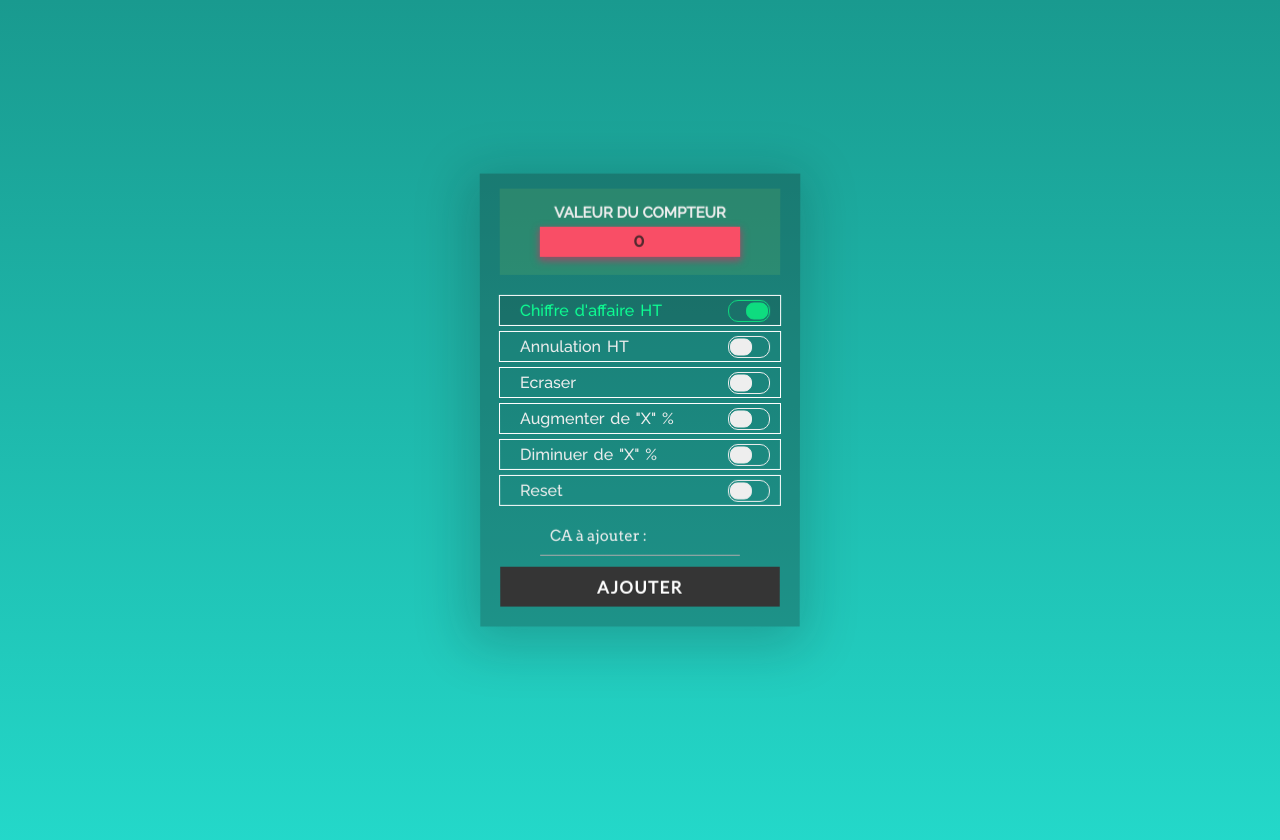
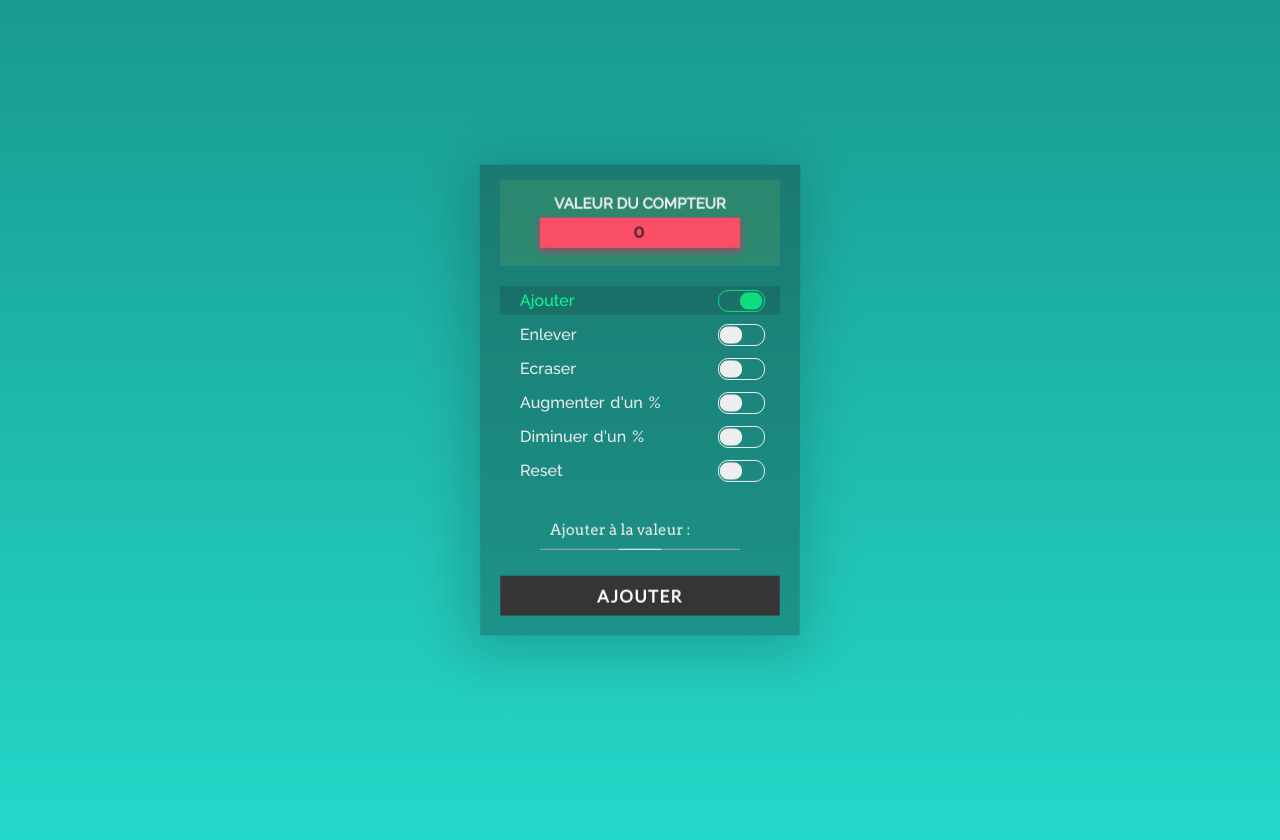
Before and after one commit to blephy/custom-smiirl-counter-api, a PHP site: page /edit/index.php in a window 1280 px wide. Shown: the top 840 px of the page. Run offline with PHP 8.4, Linux system fonts and the light colour scheme.

Commit message:
UX and animation improvement

```diff
--- a/app/config/client.php
+++ b/app/config/client.php
@@ -60,8 +60,8 @@ $_DEFAULT_TITLE_LOG = 'HISTORIQUE';
 $_ACTIONS = [
   'AJOUTER' => [
     ACTIVE => true,
-    HTML_RADIO => 'Chiffre d\'affaire HT',
-    HTML_INPUT => 'CA à ajouter : ',
+    HTML_RADIO => 'Ajouter',
+    HTML_INPUT => 'Ajouter à la valeur : ',
     DISPLAY_INPUT => true,
     HTML_SUBMIT => 'Ajouter',
     MATH => function ($old, $new) {
@@ -70,8 +70,8 @@ $_ACTIONS = [
   ],
   'ENLEVER' => [
     ACTIVE => true,
-    HTML_RADIO => 'Annulation HT',
-    HTML_INPUT => 'CA à enlever : ',
+    HTML_RADIO => 'Enlever',
+    HTML_INPUT => 'Enlever à la valeur : ',
     DISPLAY_INPUT => true,
     HTML_SUBMIT => 'Enlever',
     MATH => function ($old, $new) {
@@ -81,7 +81,7 @@ $_ACTIONS = [
   'ECRASER' => [
     ACTIVE => true,
     HTML_RADIO => 'Ecraser',
-    HTML_INPUT => 'Changer la valeur en : ',
+    HTML_INPUT => 'Changer la valeur : ',
     DISPLAY_INPUT => true,
     HTML_SUBMIT => 'Redéfinir',
     MATH => function ($old, $new) {
@@ -90,7 +90,7 @@ $_ACTIONS = [
   ],
   'AJOUTE_POURCENT' => [
     ACTIVE => true,
-    HTML_RADIO => 'Augmenter de "X" %',
+    HTML_RADIO => 'Augmenter d\'un %',
     HTML_INPUT => 'Pourcentage à ajouter : ',
     DISPLAY_INPUT => true,
     HTML_SUBMIT => 'Ajouter %',
@@ -100,7 +100,7 @@ $_ACTIONS = [
   ],
   'ENLEVE_POURCENT' => [
     ACTIVE => true,
-    HTML_RADIO => 'Diminuer de "X" %',
+    HTML_RADIO => 'Diminuer d\'un %',
     HTML_INPUT => 'Pourcentage à enlever : ',
     DISPLAY_INPUT => true,
     HTML_SUBMIT => 'Enlever %',
--- a/edit/index.css
+++ b/edit/index.css
@@ -87,7 +87,7 @@ input {
   width: 280px;
   height: 40px;
   font-size: 24px;
-  margin: 5px auto;
+  margin: 20px auto;
   padding: 0 10px;
   box-sizing: border-box;
   border: none;
@@ -109,6 +109,8 @@ input[type="number"] {
   width: 200px;
   letter-spacing: 2px;
   position: relative;
+  transform: scale(0, 1);
+  opacity: 0;
   transition: all 0.4s ease;
 }
 input[type="number"]::-webkit-input-placeholder {
@@ -118,7 +120,7 @@ input[type="number"]::-webkit-input-placeholder {
 input[type="number"]:focus::-webkit-input-placeholder {
   color: white;
 }
-input[type="number"]:focus + .underline, input[type="number"]:hover + .underline {
+input[type="number"].show:focus + .underline, input[type="number"].show:hover + .underline {
   transform: scale(1);
 }
 .underline {
@@ -126,12 +128,19 @@ input[type="number"]:focus + .underline, input[type="number"]:hover + .underline
   display: inline-block;
   height: 1px;
   position: relative;
-  top: -6px;
+  top: -21px;
   -webkit-transform: scale(0, 1);
   transform: scale(0, 1);
   -webkit-transition: all 0.5s linear;
   transition: all 0.5s linear;
   width: 210px;
+}
+.show {
+  opacity: 1 !important;
+  transform: scale(1) !important;
+}
+.show + .underline {
+  transform: scale(0.2, 1);
 }
 input:focus {
   box-shadow: none;
@@ -164,6 +173,7 @@ input[type="submit"] {
 	-moz-transition: all 1s ease;
 	-o-transition: all 1s ease;
 	transition: all 1s ease;
+  cursor: pointer;
 }
 input[type="radio"] {
   position: absolute;
@@ -189,7 +199,6 @@ label {
   font-size: 16px;
   text-transform: full-width;
   word-spacing: 2px;
-  border: 1px solid white;
   padding: 0;
   margin-bottom: 5px;
   position: relative;
@@ -218,9 +227,9 @@ label {
   border: 1px solid #EEEEEE;
   border-radius: 10px;
   height: 20px;
-  width: 40px;
+  width: 45px;
   top: 3.5px;
-  right: 10px;
+  right: 15px;
 	z-index: 5;
 	transition: border .25s linear;
 	-webkit-transition: border .25s linear;
@@ -248,7 +257,7 @@ input[type=radio]:checked ~ .check {
 input[type=radio]:checked ~ .check::before{
   background: #0DFF92;
   border: 1px solid #0DFF92;
-  transform: translateX(17px) translateY(1.5px);
+  transform: translateX(21px) translateY(1.5px);
 }
 
 input[type=radio]:checked ~ label{
--- a/edit/index.js
+++ b/edit/index.js
@@ -2,7 +2,9 @@ var radios = document.getElementsByClassName('params');
 var input = document.getElementById('input');
 var submit = document.getElementById('submit');
 
+input.classList.add("show");
 // input.focus();
+
 input.onfocus = function() {
   var placeholder = input.getAttribute("placeholder");
   input.setAttribute("placeholder", '');
@@ -18,12 +20,16 @@ function changeHTML(array) {
   input.setAttribute("placeholder", array[0]);
   submit.value = array[1];
   if (array[2]) {
-    input.style.display = 'block';
+    input.classList.add("show");
+    // input.style.display = 'block';
     // input.focus();
     input.value == 0 ? input.value = '' : null;
   } else {
-    input.style.display = 'none';
+    input.classList.remove("show");
+    // input.style.display = 'none';
     // submit.focus();
-    input.value = 0;
+    setTimeout(function() {
+      return input.value = 0;
+    }, 400);
   }
 }
```
